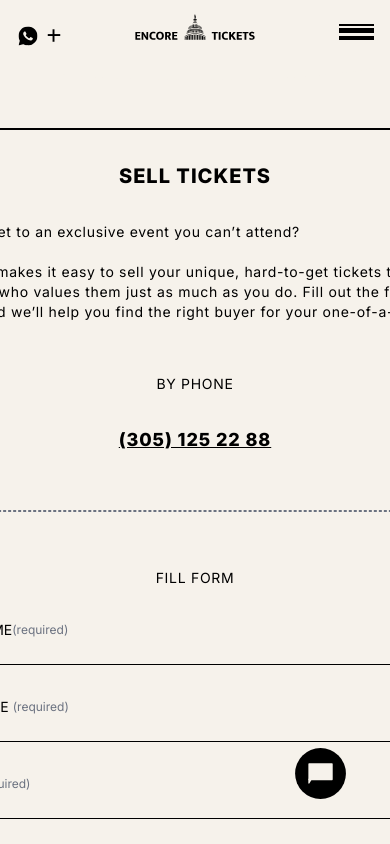
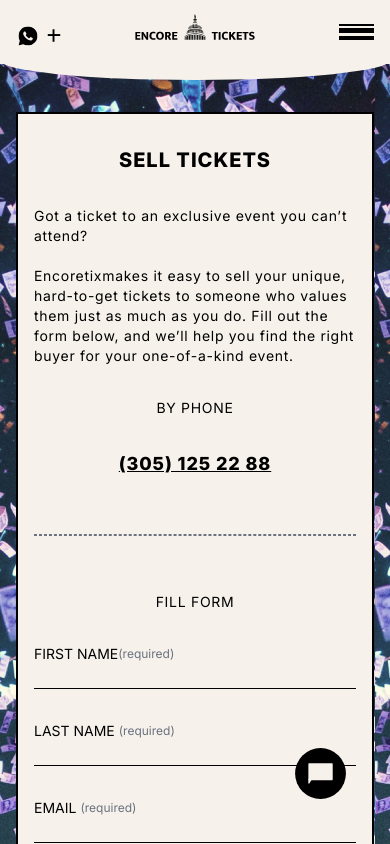
Before and after one commit to acompanythatsellseverything/encore-tickets, a Next.js app: page /sell-tickets in a window 390 px wide. Shown: the top 844 px of the page. Built offline with nearby package versions, Linux system fonts and the light colour scheme.

Commit message:
fix: sell tickets mobile

```diff
--- a/src/app/sell-tickets/components/SellTicketBlock.tsx
+++ b/src/app/sell-tickets/components/SellTicketBlock.tsx
@@ -16,7 +16,7 @@ export const SellTicketBlock = () => {
 				transition={{duration: 0.7, type: "spring", stiffness: 50}}
 				viewport={{once: true, amount: 0.05}}
 			>
-				<div className='flex flex-col gap-8 w-[570px] py-8 px-4 md:px-9 bg-beige border-2 border-black'>
+				<div className='flex flex-col gap-8 md:w-[570px] py-8 px-4 md:px-9 bg-beige border-2 border-black'>
 					<SellTicketTitle/>
 					<Divider/>
 					<div className=''>
--- a/src/app/sell-tickets/page.tsx
+++ b/src/app/sell-tickets/page.tsx
@@ -3,15 +3,15 @@ import { SellTicketBlock } from './components/SellTicketBlock';
 
 export default function page() {
 	return (
-		<main className='bg-beige w-full flex-1 pt-20 md:pt-44'>
+		<main className='bg-beige w-full flex-1 pt-16 md:pt-44'>
 			<div className='relative'>
-				<div className='absolute z-0 w-full h-full md:top-32'>
+				<div className='absolute z-0 w-full h-full md:top-32 bg-sell-tickets-mob bg-auto md:bg-none'>
 					<Image
 						src={'/img/sell-tickets/hero.png'}
 						alt={'Hero img'}
 						width={1440}
 						height={766}
-						className={'w-full h-full md:h-[96vh] object-cover md:object-fill'}
+						className={'hidden md:block w-full h-full md:h-[96vh]  md:object-cover lg:object-fill'}
 					/>
 				</div>
 				<div className='relative z-10'>
--- a/tailwind.config.ts
+++ b/tailwind.config.ts
@@ -12,6 +12,7 @@ const config: Config = {
         "gradient-radial": "radial-gradient(var(--tw-gradient-stops))",
         "gradient-conic":
           "conic-gradient(from 180deg at 50% 50%, var(--tw-gradient-stops))",
+        "sell-tickets-mob": "url('/img/sell-tickets/hero-mobile.png')"
       },
       colors: {
         beige: '#F6F2EB',
```
Also changed, not shown: public/img/sell-tickets/hero-mobile.png (added).
